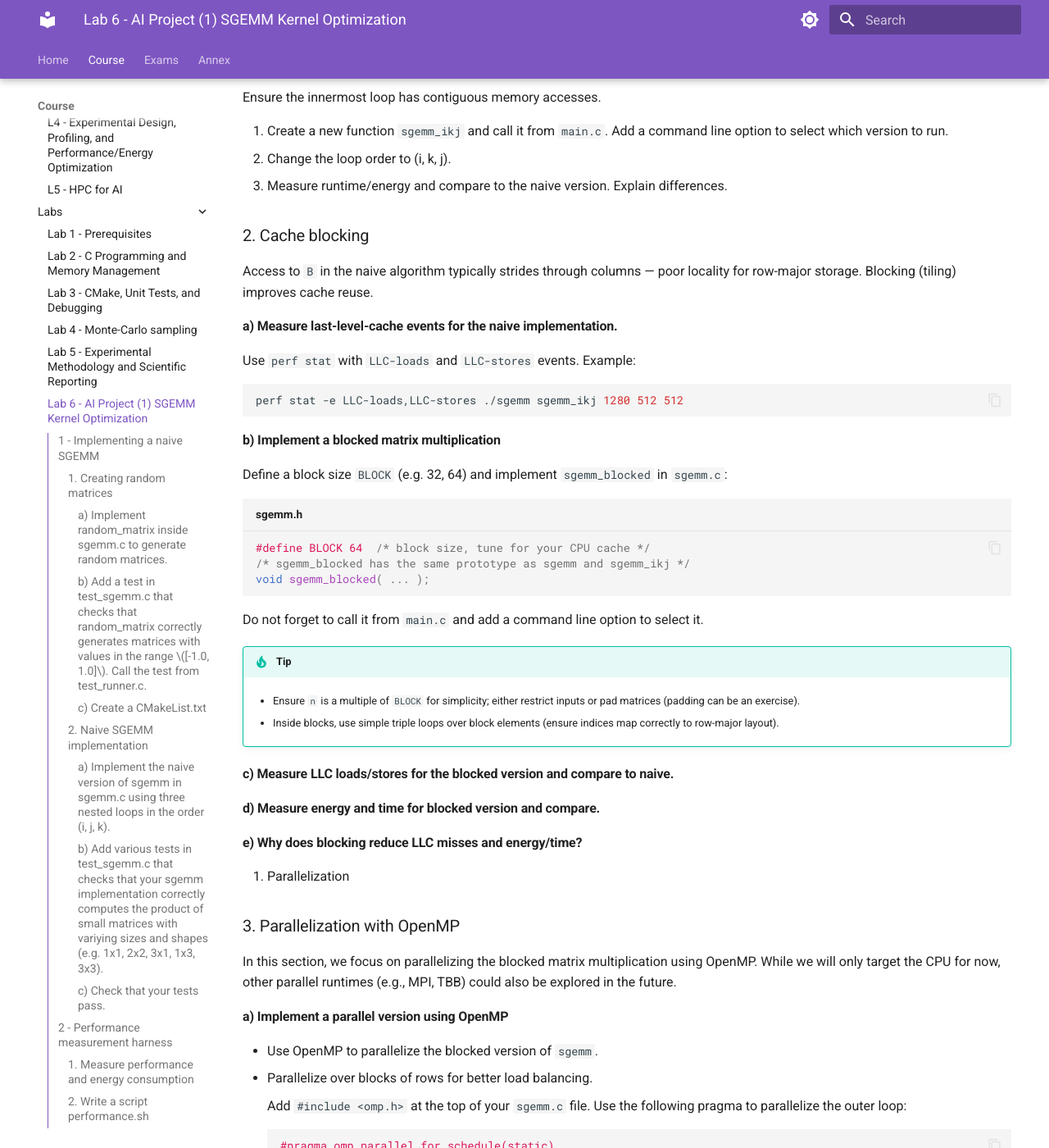
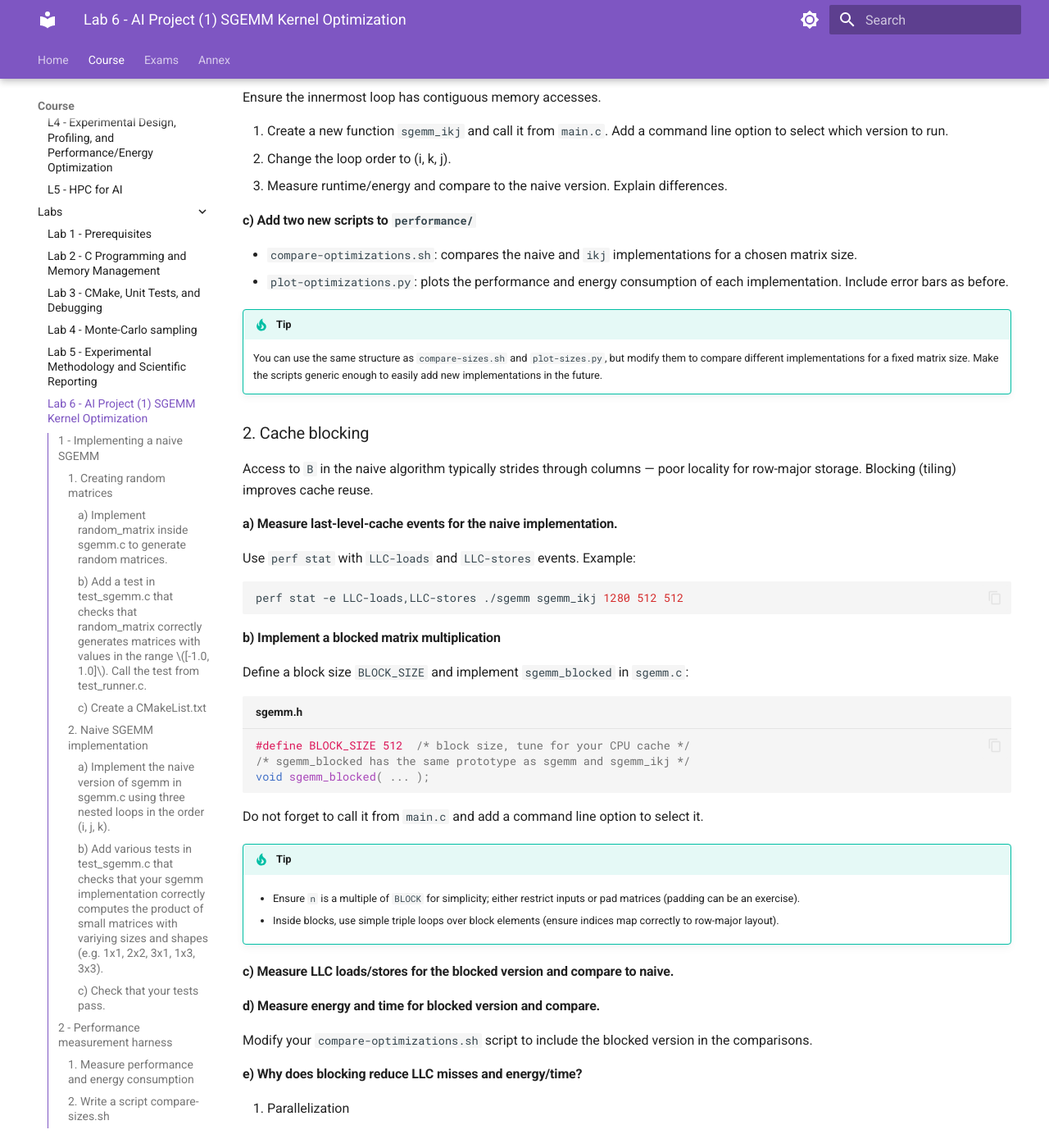
Before and after one commit to M1-CHPS/glhpc, an MkDocs documentation site: the page built from docs/lab6.md, in a window 1280 px wide and 1400 px high, scrolled down 4183 px. Shown: the whole window at 82% size. Built offline with MkDocs 1.6.1 and Material for MkDocs 9.7.7, drawn with Linux system fonts in a browser that asks for light colours; some of the changed text lies outside the part shown.

Commit message:
Modify experimental harness.

````diff
--- a/docs/lab6.md
+++ b/docs/lab6.md
@@ -89,11 +89,11 @@ perf stat -r 3 -e cycles,power/energy-pkg/ ./sgemm sgemm 512 512 512
 
 The `-r 3` option tells `perf` to repeat the measurement 3 times and report the mean and variance.
 
-### 2. Write a script `performance.sh`
+### 2. Write a script `compare-sizes.sh`
 
 The script should:
 
-- run `sgemm` with M=512, K=512 and N with increasing sizes (100, 200, 300, ..., 3000).
+- run `sgemm` with N=512, K=512 and M with increasing sizes (e.g. 100, 200, 300, ..., 3000).
 - measure the number of CPU cycles and energy consumption using `perf stat` for each run.
 - define a variable `REPETITIONS` that controls how many times each configuration is repeated. `perf` supports the `-r` option to repeat measurements. It outputs the mean and variance of the measurements, allowing to plot error bars.
 - define a variable `EVENTS` to specify the events to measure (e.g. `cycles,power/energy-pkg/`).
@@ -102,11 +102,11 @@ The script should:
 !!! Tip
     If you are using `json`, you can use `jq` to process the output of `perf stat` and aggregate the results together with `jq -s 'flatten(1)'`.
 
-### 3. Write a script `plot.py`
+### 3. Write a script `plot-sizes.py`
 
 The script should:
 
-- read the output of `performance.sh` and produces a plot with two y-axes:
+- read the output of the previous script and produces a plot with two y-axes:
 - left y-axis: number of CPU cycles (with error bars)
 - right y-axis: energy consumption (with error bars)
 
@@ -148,6 +148,15 @@ Ensure the innermost loop has contiguous memory accesses.
 2. Change the loop order to (i, k, j).
 3. Measure runtime/energy and compare to the naive version. Explain differences.
 
+#### c) Add two new scripts to `performance/`
+
+- `compare-optimizations.sh`: compares the naive and `ikj` implementations for a chosen matrix size.
+- `plot-optimizations.py`: plots the performance and energy consumption of each implementation. Include error bars as before.
+
+!!! Tip
+    You can use the same structure as `compare-sizes.sh` and `plot-sizes.py`, but modify them to compare different implementations for a fixed matrix size.
+    Make the scripts generic enough to easily add new implementations in the future.
+
 ### 2. Cache blocking
 
 Access to `B` in the naive algorithm typically strides through columns — poor locality for row-major storage. Blocking (tiling) improves cache reuse.
@@ -162,10 +171,10 @@ perf stat -e LLC-loads,LLC-stores ./sgemm sgemm_ikj 1280 512 512
 
 #### b) Implement a blocked matrix multiplication
 
-Define a block size `BLOCK` (e.g. 32, 64) and implement `sgemm_blocked` in `sgemm.c`:
+Define a block size `BLOCK_SIZE` and implement `sgemm_blocked` in `sgemm.c`:
 
 ```c title='sgemm.h'
-#define BLOCK 64  /* block size, tune for your CPU cache */
+#define BLOCK_SIZE 512  /* block size, tune for your CPU cache */
 /* sgemm_blocked has the same prototype as sgemm and sgemm_ikj */
 void sgemm_blocked( ... );
 ```
@@ -181,6 +190,8 @@ Do not forget to call it from `main.c` and add a command line option to select i
 #### c) Measure LLC loads/stores for the blocked version and compare to naive.
 
 #### d) Measure energy and time for blocked version and compare.
+
+Modify your `compare-optimizations.sh` script to include the blocked version in the comparisons.
 
 #### e) Why does blocking reduce LLC misses and energy/time?
 
````
